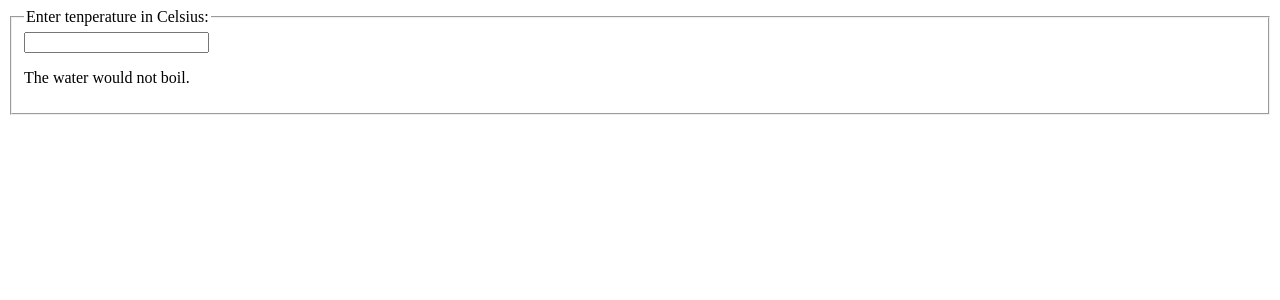
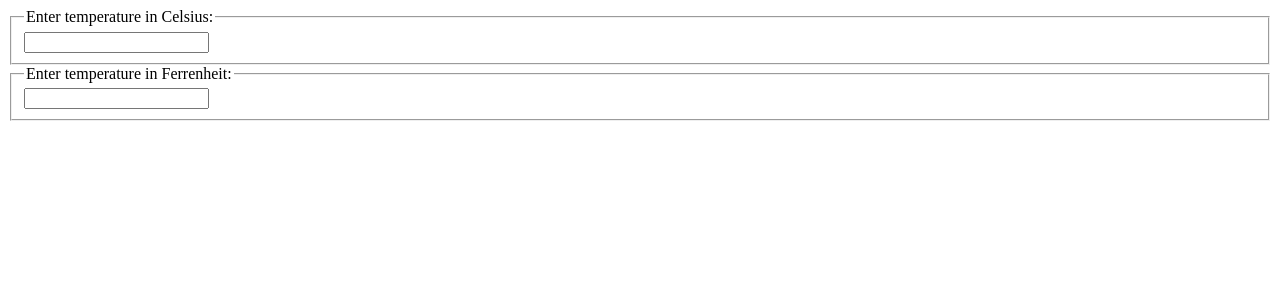
Before and after one commit to jtwp470/my-programming-learning-book, a React (Create React App) app in the folder javascript/tutorial-react/: page / in a window 1280 px wide. Shown: the top 300 px of the page. Built offline with nearby package versions, Linux system fonts and the light colour scheme.

Commit message:
[React] Lifting State Up - Adding a Second Input

```diff
--- a/javascript/tutorial-react/src/index.js
+++ b/javascript/tutorial-react/src/index.js
@@ -2,14 +2,12 @@
 import ReactDOM from 'react-dom';
 
 
-function BoilingVerdict(props) {
-  if (props.celsius >= 100) {
-    return <p>The water would boil.</p>;
-  }
-  return <p>The water would not boil.</p>;
-}
+const scaleNames = {
+  c: 'Celsius',
+  f: 'Ferrenheit'
+};
 
-class Calculator extends React.Component {
+class TemperatureInput extends React.Component {
   constructor(props) {
     super(props);
     this.handleChange = this.handleChange.bind(this);
@@ -22,15 +20,25 @@
 
   render() {
     const temperature = this.state.temperature;
+    const scale = this.props.scale;
     return (
       <fieldset>
-        <legend>Enter tenperature in Celsius:</legend>
-        <input
-          value={temperature}
-          onChange={this.handleChange} />
-        <BoilingVerdict celsius={parseFloat(temperature)} />
+        <legend>Enter temperature in {scaleNames[scale]}:</legend>
+        <input value={temperature} onChange={this.handleChange} />
       </fieldset>
-    )
+    );
+  }
+}
+
+
+class Calculator extends React.Component {
+  render() {
+    return (
+      <div>
+        <TemperatureInput scale="c" />
+        <TemperatureInput scale="f" />
+      </div>
+    );
   }
 }
 ReactDOM.render(
```
